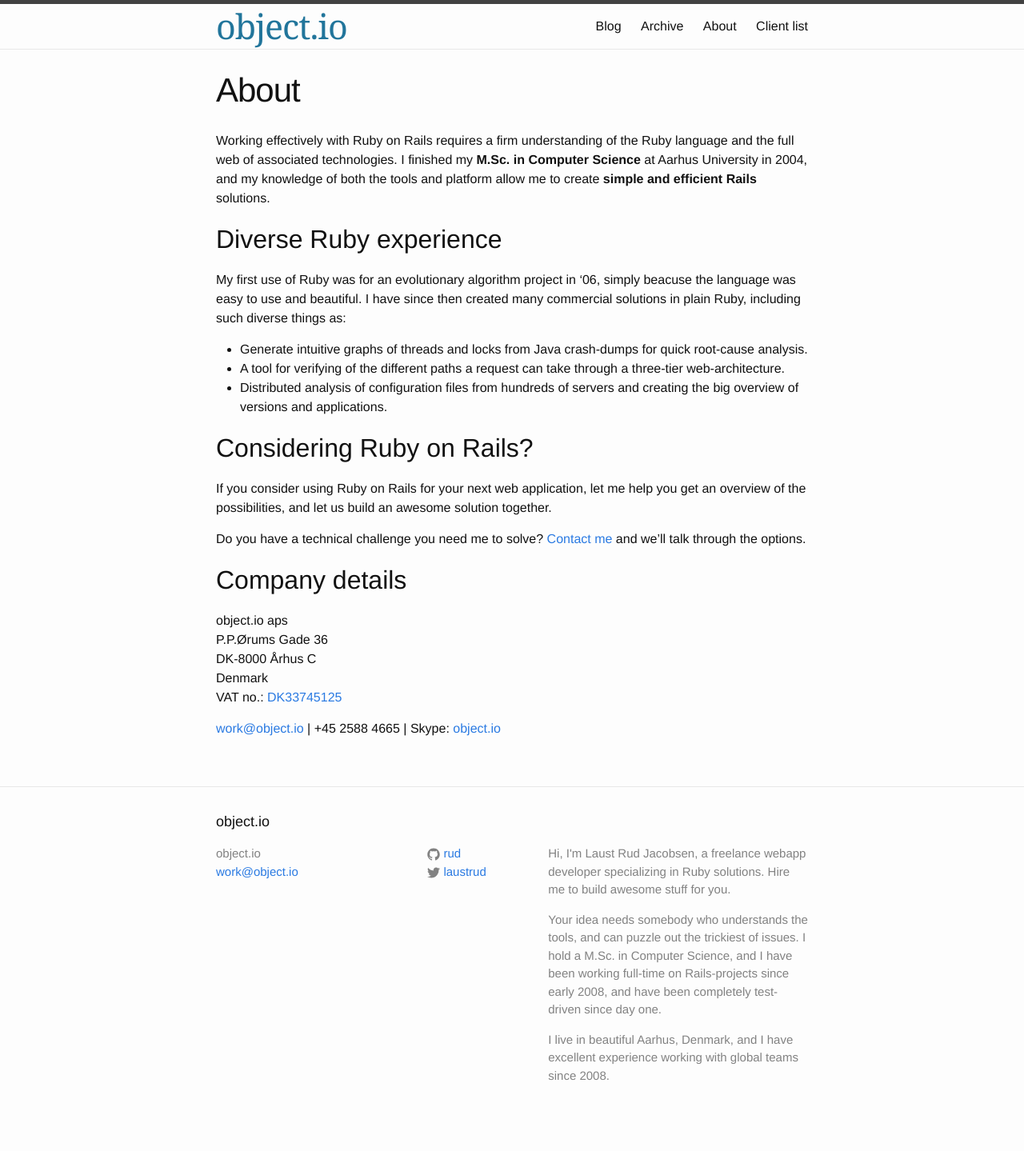
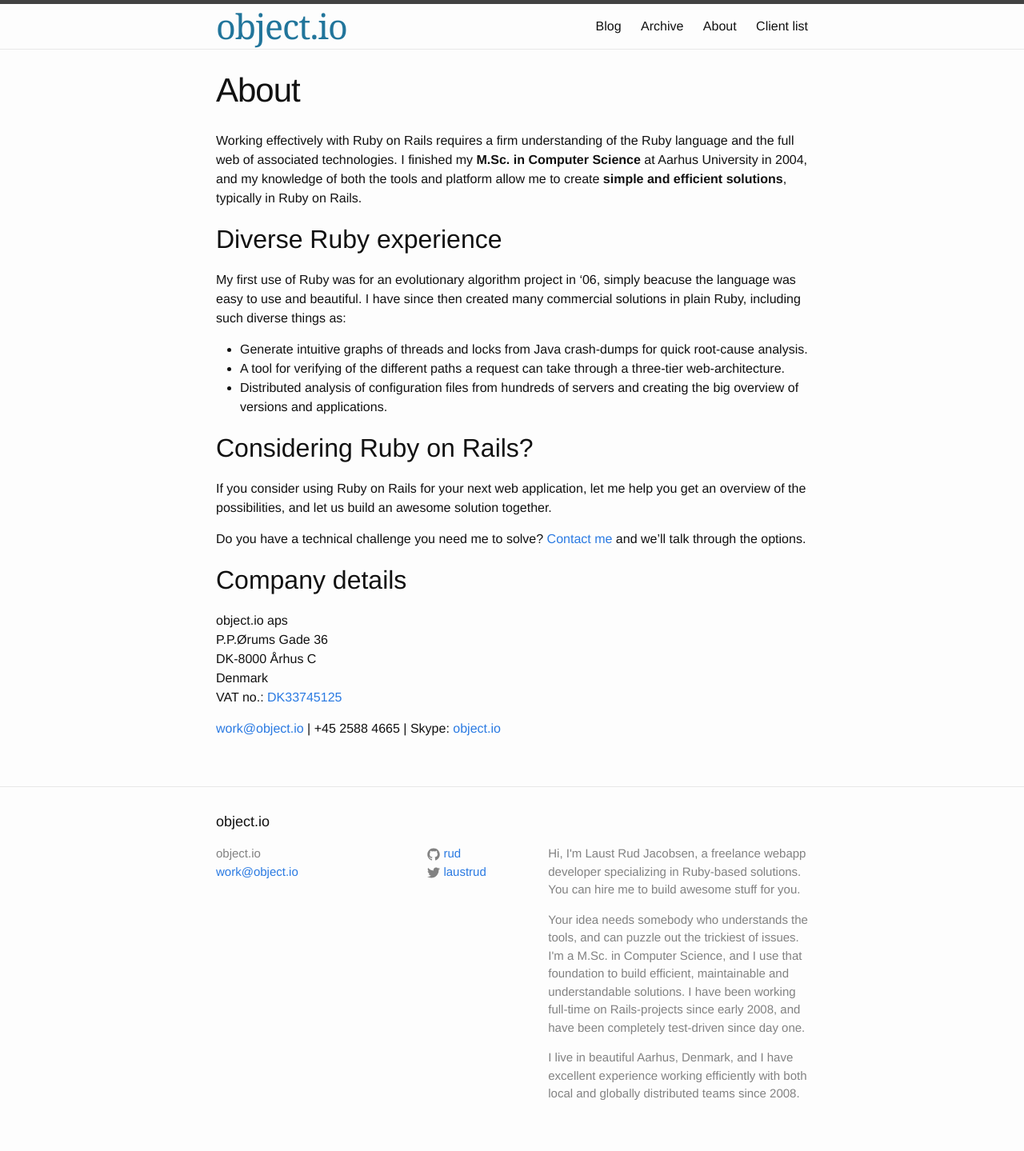
Before and after one commit to rud/rud.github.io, a Jekyll site: the page built from about.md, in a window 1280 px wide. Shown: the whole page at 80% size. Built offline with Jekyll 4.4.1, drawn with Linux system fonts in a browser that asks for light colours; before the commit the page ends 1416 px from its top, so only the background shows below that.

Commit message:
Minor typing

```diff
--- a/_config.yml
+++ b/_config.yml
@@ -5,17 +5,20 @@ author: Laust Rud Jacobsen
 email: work@object.io
 description: >
   Hi, I'm Laust Rud Jacobsen, a freelance webapp developer
-  specializing in Ruby solutions. Hire me to build awesome
-  stuff for you.
+  specializing in Ruby-based solutions. You can hire me to
+  build awesome stuff for you.
 
   <p>Your idea needs somebody who understands the tools, and
-  can puzzle out the trickiest of issues. I hold a M.Sc.
-  in Computer Science, and I have been working full-time
-  on Rails-projects since early 2008, and have been
-  completely test-driven since day one.</p>
+  can puzzle out the trickiest of issues. I'm a M.Sc.
+  in Computer Science, and I use that foundation to build
+  efficient, maintainable and understandable solutions.
+  I have been working full-time on Rails-projects since
+  early 2008, and have been completely test-driven since
+  day one.</p>
 
   <p>I live in beautiful Aarhus, Denmark, and I have
-  excellent experience working with global teams since 2008.</p>
+  excellent experience working efficiently with both local
+  and globally distributed teams since 2008.</p>
 
 baseurl: "" # the subpath of your site, e.g. /blog/
 # url: "https://object.io" # the base hostname & protocol for your site
--- a/about.md
+++ b/about.md
@@ -5,7 +5,7 @@ permalink: /about/
 menu_order: 2
 ---
 
-Working effectively with Ruby on Rails requires a firm understanding of the Ruby language and the full web of associated technologies. I finished my **M.Sc. in Computer Science** at Aarhus University in 2004, and my knowledge of both the tools and platform allow me to create **simple and efficient Rails** solutions.
+Working effectively with Ruby on Rails requires a firm understanding of the Ruby language and the full web of associated technologies. I finished my **M.Sc. in Computer Science** at Aarhus University in 2004, and my knowledge of both the tools and platform allow me to create **simple and efficient solutions**, typically in Ruby on Rails.
 
 ## Diverse Ruby experience
 
```
